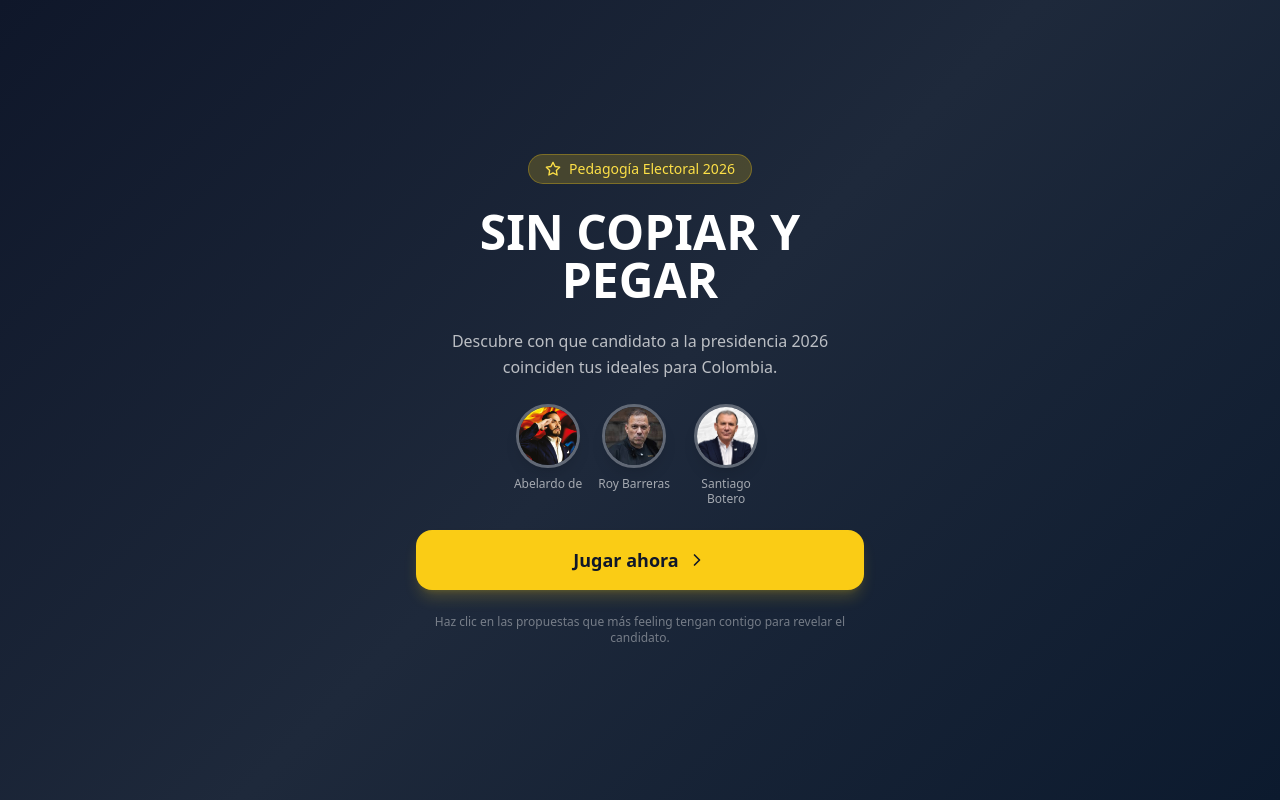
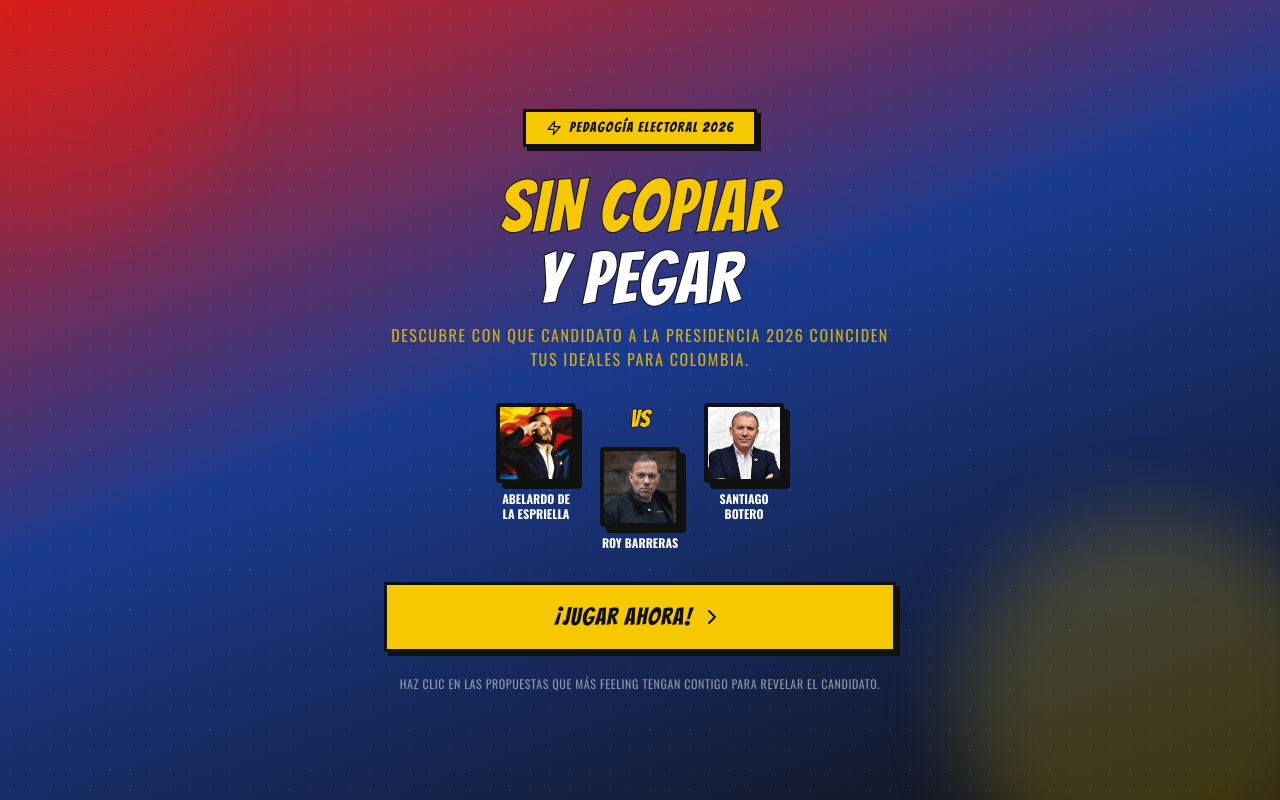
Before and after one commit to YeisonSuarez03/political-memory-game, a React (Vite) app: page / in a window 1280 px wide. Built offline with nearby package versions, Linux system fonts and the light colour scheme.

Commit message:
feat: Add comic style

```diff
--- a/index.html
+++ b/index.html
@@ -4,7 +4,10 @@
     <meta charset="UTF-8" />
     <link rel="icon" type="image/svg+xml" href="/vite.svg" />
     <meta name="viewport" content="width=device-width, initial-scale=1.0" />
-    <title>Political Proposal Memory Game</title>
+    <title>Sin Copiar y Pegar</title>
+    <link rel="preconnect" href="https://fonts.googleapis.com" />
+    <link rel="preconnect" href="https://fonts.gstatic.com" crossorigin />
+    <link href="https://fonts.googleapis.com/css2?family=Bangers&family=Oswald:wght@400;600;700&family=Nunito:wght@700;800;900&display=swap" rel="stylesheet" />
     <meta property="og:image" content="https://bolt.new/static/og_default.png" />
     <meta name="twitter:card" content="summary_large_image" />
     <meta name="twitter:image" content="https://bolt.new/static/og_default.png" />
--- a/src/App.tsx
+++ b/src/App.tsx
@@ -1,5 +1,5 @@
 import { useState, useCallback } from 'react';
-import { RefreshCw, Star, ChevronRight, Home, Heart, TrendingUp, Shield, BookOpen, Leaf, HelpCircle } from 'lucide-react';
+import { RefreshCw, ChevronRight, Home, Heart, TrendingUp, Shield, BookOpen, Leaf, HelpCircle, Zap } from 'lucide-react';
 import MemoryCard from './components/MemoryCard';
 import ScoreBoard from './components/ScoreBoard';
 import { CATEGORIES, CANDIDATES, type CategoryKey } from './gameData';
@@ -57,7 +57,6 @@ export default function App() {
   }, []);
 
   const resetGame = useCallback(() => {
-    // keep the same shuffled deck, but flip everything back and reset counters
     setFlipped([]);
     setScores({});
   }, []);
@@ -71,14 +70,12 @@ export default function App() {
     const isNowFlipped = flipped.includes(cardId);
 
     if (isNowFlipped) {
-      // unselect: remove flip and decrement score
       setFlipped((prev) => prev.filter((id) => id !== cardId));
       setScores((prev) => ({
         ...prev,
         [candidateId]: Math.max(0, (prev[candidateId] ?? 0) - 1),
       }));
     } else {
-      // select: flip and increment score
       setFlipped((prev) => [...prev, cardId]);
       setScores((prev) => ({
         ...prev,
@@ -93,42 +90,63 @@ export default function App() {
   // ── INTRO ─────────────────────────────────────────────────
   if (phase === 'intro') {
     return (
-      <div className="min-h-screen game-bg flex flex-col items-center justify-center p-6">
-        <div className="max-w-md w-full text-center space-y-6">
-          <div className="inline-flex items-center gap-2 bg-yellow-400/20 text-yellow-300 border border-yellow-400/30 rounded-full px-4 py-1 text-sm font-medium">
-            <Star className="w-4 h-4" />
+      <div className="min-h-screen game-bg flex flex-col items-center justify-center p-6 overflow-hidden">
+        {/* Background accent blobs */}
+        <div className="pointer-events-none fixed inset-0 overflow-hidden">
+          <div className="absolute -top-16 -left-16 w-72 h-72 rounded-full bg-comic-red opacity-30 blur-2xl" />
+          <div className="absolute -bottom-24 -right-16 w-96 h-96 rounded-full bg-comic-yellow opacity-20 blur-2xl" />
+        </div>
+
+        <div className="relative max-w-lg w-full text-center space-y-6">
+          {/* VS badge */}
+          <div className="inline-flex items-center gap-2 bg-comic-yellow text-comic-black font-bangers text-sm tracking-widest px-5 py-1.5 comic-panel uppercase">
+            <Zap className="w-4 h-4" />
             Pedagogía Electoral 2026
           </div>
-          <h1 className="text-4xl md:text-5xl font-black text-white leading-tight">
-            SIN COPIAR Y PEGAR
-          </h1>
-          <p className="text-white/70 text-base leading-relaxed">
-            Descubre con que candidato a la presidencia 2026 coinciden tus ideales para Colombia.
-          </p>
+
+          {/* Title */}
+          <div>
+            <h1 className="font-bangers text-6xl md:text-7xl text-comic-yellow text-stroke leading-none tracking-wide">
+              SIN COPIAR
+            </h1>
+            <h1 className="font-bangers text-6xl md:text-7xl text-white text-stroke leading-none tracking-wide">
+              Y PEGAR
+            </h1>
+            <p className="font-oswald text-comic-yellow/80 text-base mt-2 uppercase tracking-widest">
+              Descubre con que candidato a la presidencia 2026 coinciden tus ideales para Colombia.
+            </p>
+          </div>
 
           {/* Candidate preview */}
-          <div className="flex justify-center gap-4">
-            {CANDIDATES.map((c) => (
+          <div className="flex justify-center gap-6 py-2">
+            {CANDIDATES.map((c, i) => (
               <div key={c.id} className="flex flex-col items-center gap-2">
-                <div className="w-16 h-16 rounded-full overflow-hidden border-3 border-white/30 shadow-lg">
+                {i === 1 && (
+                  <span className="font-bangers text-comic-yellow text-2xl text-stroke-sm self-center mb-1 hidden sm:block">VS</span>
+                )}
+                <div className="w-20 h-20 overflow-hidden comic-panel-lg bg-comic-black"
+                  style={{ borderRadius: 4 }}>
                   <img src={c.image} alt={c.name} className="w-full h-full object-cover object-top" />
                 </div>
-                <span className="text-white/60 text-xs text-center max-w-[80px] leading-tight">
-                  {c.name.split(' ').slice(0, 2).join(' ')}
+                <span className="font-oswald font-bold text-white text-xs text-center max-w-[80px] leading-tight uppercase">
+                  {c.name}
                 </span>
               </div>
             ))}
           </div>
 
+          {/* CTA */}
           <button
             onClick={startGame}
-            className="w-full bg-yellow-400 hover:bg-yellow-300 text-slate-900 font-black text-lg py-4 rounded-2xl shadow-lg shadow-yellow-400/20 transition-all duration-200 active:scale-95 flex items-center justify-center gap-2"
+            className="comic-btn w-full bg-comic-yellow hover:bg-comic-yellow-dark text-comic-black font-bangers text-2xl py-4 tracking-widest flex items-center justify-center gap-2 uppercase"
           >
-            Jugar ahora
-            <ChevronRight className="w-5 h-5" />
+            ¡Jugar ahora!
+            <ChevronRight className="w-6 h-6" />
           </button>
 
-          <p className="text-white/40 text-xs">Haz clic en las propuestas que más feeling tengan contigo para revelar el candidato.</p>
+          <p className="font-oswald text-white/50 text-xs uppercase tracking-wider">
+            Haz clic en las propuestas que más feeling tengan contigo para revelar el candidato.
+          </p>
         </div>
       </div>
     );
@@ -138,29 +156,26 @@ export default function App() {
   return (
     <div className="min-h-screen game-bg flex flex-col">
       {/* Header */}
-      <header className="flex items-center justify-between px-4 py-3 bg-black/20 backdrop-blur-sm border-b border-white/10">
+      <header className="flex items-center justify-between px-4 py-2 bg-comic-black border-b-4 border-comic-yellow">
         <div className="flex items-center gap-3">
           <button
-            onClick={() => {
-              setPhase('intro');
-              resetGame();
-            }}
-            className="bg-white/5 hover:bg-white/10 text-white p-2 rounded-xl transition-all"
+            onClick={() => { setPhase('intro'); resetGame(); }}
+            className="comic-btn bg-comic-blue text-white p-2"
             aria-label="Inicio"
           >
             <Home className="w-4 h-4" />
           </button>
           <div>
-            <h1 className="text-white font-black text-lg leading-none">SIN COPIAR Y PEGAR</h1>
-            <p className="text-white/50 text-xs mt-0.5">Tu voto. Tus razones.</p>
+            <h1 className="font-bangers text-comic-yellow text-xl leading-none tracking-wider">SIN COPIAR Y PEGAR</h1>
+            <p className="font-oswald text-white/50 text-xs mt-0.5 uppercase tracking-widest">Tu voto. Tus razones.</p>
           </div>
         </div>
 
-        <div className="flex items-center gap-4">
-          <p className="text-white/60 text-sm">¿Tu voto sobrevivirá al algoritmo?</p>
+        <div className="flex items-center gap-3">
+          <p className="font-oswald text-white/60 text-sm hidden md:block uppercase tracking-wide">¿Tu voto sobrevivirá al algoritmo?</p>
           <button
             onClick={resetGame}
-            className="bg-white/10 hover:bg-white/20 text-white p-2 rounded-xl transition-all"
+            className="comic-btn bg-comic-red text-white p-2"
             aria-label="Reiniciar"
           >
             <RefreshCw className="w-4 h-4" />
@@ -168,10 +183,10 @@ export default function App() {
         </div>
       </header>
 
-      <div className="flex flex-col lg:flex-row flex-1 gap-6 px-8 py-6 mx-auto w-full justify-between">
+      <div className="flex flex-col lg:flex-row flex-1 gap-6 px-6 py-5 mx-auto w-full justify-between">
         {/* Grid */}
         <main className="w-full flex-1 flex items-start justify-center overflow-auto min-w-0">
-          <div className="overflow-hidden max-w-6xl grid grid-cols-1 sm:grid-cols-2 md:grid-cols-3 lg:grid-cols-5 gap-4 w-full max-w-[1400px] mx-auto">
+          <div className="overflow-hidden grid grid-cols-1 sm:grid-cols-2 md:grid-cols-3 lg:grid-cols-5 gap-4 w-full max-w-[1400px] mx-auto">
             {deck.map((card) => {
               const category = getCategoryForCard(card);
               const candidate = getCandidateForCard(card);
@@ -193,23 +208,26 @@ export default function App() {
           <ScoreBoard scores={scores} />
 
           {/* Category legend */}
-          <div className="bg-white/10 backdrop-blur-sm rounded-2xl p-4 border border-white/20">
-            <p className="text-white/60 text-xs uppercase tracking-wide font-medium mb-3">Categorías</p>
+          <div className="comic-panel bg-comic-black p-4" style={{ borderRadius: 4 }}>
+            <p className="font-bangers text-comic-yellow text-base tracking-widest uppercase mb-3">Categorías</p>
             <div className="space-y-2">
               {CATEGORIES.map((cat) => (
                 <div key={cat.key} className="flex items-center gap-2">
-                  <div className={`w-6 h-6 rounded-lg ${cat.color} flex items-center justify-center text-white`}>
+                  <div className={`w-7 h-7 ${cat.color} flex items-center justify-center text-white comic-panel shrink-0`}
+                    style={{ borderRadius: 3 }}>
                     {CAT_ICON_MAP[cat.icon] ?? <HelpCircle className="w-4 h-4" />}
                   </div>
-                  <span className="text-white/80 text-sm">{cat.label}</span>
+                  <span className="font-oswald text-white text-sm uppercase tracking-wide">{cat.label}</span>
                 </div>
               ))}
             </div>
           </div>
 
           {/* Instructions */}
-          <div className="bg-white/5 rounded-2xl p-3 border border-white/10">
-            <p className="text-white/50 text-xs leading-relaxed">Selecciona las propuestas que más feeling tengan contigo; el marcador mostrará cuántas seleccionaste por candidato.</p>
+          <div className="comic-panel bg-comic-blue/40 p-3" style={{ borderRadius: 4 }}>
+            <p className="font-oswald text-white/70 text-xs leading-relaxed uppercase tracking-wide">
+              Selecciona las propuestas que más feeling tengan contigo; el marcador mostrará cuántas seleccionaste por candidato.
+            </p>
           </div>
         </aside>
       </div>
@@ -218,9 +236,9 @@ export default function App() {
       <div className="fixed bottom-6 left-1/2 -translate-x-1/2">
         <button
           onClick={resetGame}
-          className="bg-yellow-400 hover:bg-yellow-300 text-slate-900 font-black px-6 py-3 rounded-full shadow-xl"
+          className="comic-btn bg-comic-yellow text-comic-black font-bangers text-xl px-8 py-3 tracking-widest uppercase"
         >
-          Reiniciar
+          ¡Reiniciar!
         </button>
       </div>
     </div>
--- a/src/gameData.ts
+++ b/src/gameData.ts
@@ -16,7 +16,8 @@ export interface Candidate {
   id: number;
   name: string;
   image: string; // path relative to /public
-  color: string; // accent color for candidate badge
+  color: string; // tailwind bg class
+  hex: string;   // raw hex for inline styles
   proposals: Record<CategoryKey, string>;
 }
 
@@ -65,7 +66,8 @@ export const CANDIDATES: Candidate[] = [
     id: 1,
     name: 'Abelardo de la Espriella',
     image: 'candidates/WhatsApp_Image_2026-05-24_at_7.04.46_PM.jpeg',
-    color: 'bg-red-700',
+    color: 'bg-[#F5C800]',
+    hex: '#F5C800',
     proposals: {
       salud:
         'Prioriza gestión eficiente, menos burocracia y acceso más rápido con participación del sector privado.',
@@ -83,7 +85,8 @@ export const CANDIDATES: Candidate[] = [
     id: 2,
     name: 'Roy Barreras',
     image: 'candidates/WhatsApp_Image_2026-05-24_at_7.05.34_PM.jpeg',
-    color: 'bg-sky-700',
+    color: 'bg-[#D91E18]',
+    hex: '#D91E18',
     proposals: {
       salud:
         'Mantener cobertura pero mejorar gestión, más prevención y fortalecer personal médico.',
@@ -101,7 +104,8 @@ export const CANDIDATES: Candidate[] = [
     id: 3,
     name: 'Santiago Botero',
     image: 'candidates/WhatsApp_Image_2026-05-24_at_7.06.20_PM.jpeg',
-    color: 'bg-orange-600',
+    color: 'bg-[#1A3A8F]',
+    hex: '#1A3A8F',
     proposals: {
       salud:
         'Enfatiza eficiencia del sistema, reducir trámites y enfoque de administración más austera.',
--- a/src/index.css
+++ b/src/index.css
@@ -2,10 +2,65 @@
 @tailwind components;
 @tailwind utilities;
 
+/* ── Comic base ─────────────────────────────────────────── */
+body {
+  font-family: 'Oswald', sans-serif;
+}
+
 /* ── Game background ────────────────────────────────────── */
 .game-bg {
-  background: linear-gradient(135deg, #0f172a 0%, #1e293b 50%, #0c1a2e 100%);
+  background-color: #1A3A8F;
+  background-image:
+    radial-gradient(circle, rgba(255,255,255,0.08) 1px, transparent 1px),
+    linear-gradient(160deg, #D91E18 0%, #1A3A8F 45%, #111111 100%);
+  background-size: 20px 20px, 100% 100%;
   background-attachment: fixed;
+}
+
+/* ── Comic text stroke ──────────────────────────────────── */
+.text-stroke {
+  -webkit-text-stroke: 2px #111111;
+  paint-order: stroke fill;
+}
+.text-stroke-sm {
+  -webkit-text-stroke: 1.5px #111111;
+  paint-order: stroke fill;
+}
+
+/* ── Starburst / explosion shape ────────────────────────── */
+.starburst {
+  clip-path: polygon(
+    50% 0%, 61% 35%, 98% 35%, 68% 57%, 79% 91%,
+    50% 70%, 21% 91%, 32% 57%, 2% 35%, 39% 35%
+  );
+}
+
+/* ── Comic panel border ─────────────────────────────────── */
+.comic-panel {
+  border: 3px solid #111111;
+  box-shadow: 4px 4px 0 #111111;
+}
+
+.comic-panel-lg {
+  border: 4px solid #111111;
+  box-shadow: 6px 6px 0 #111111;
+}
+
+/* ── Comic button ───────────────────────────────────────── */
+.comic-btn {
+  border: 3px solid #111111;
+  box-shadow: 4px 4px 0 #111111;
+  transition: all 0.1s ease;
+  font-family: 'Bangers', cursive;
+  letter-spacing: 0.05em;
+}
+.comic-btn:hover {
+  transform: translate(-2px, -2px);
+  box-shadow: 6px 6px 0 #111111;
+}
+.comic-btn:active {
+  transform: translate(2px, 2px);
+  box-shadow: 2px 2px 0 #111111;
 }
 
 /* ── Card 3D flip ───────────────────────────────────────── */
@@ -39,7 +94,8 @@
 }
 
 .card-face {
-  @apply absolute inset-0 rounded-2xl;
+  @apply absolute inset-0;
+  border-radius: 6px;
   backface-visibility: hidden;
   -webkit-backface-visibility: hidden;
 }
--- a/tailwind.config.js
+++ b/tailwind.config.js
@@ -2,7 +2,34 @@
 export default {
   content: ['./index.html', './src/**/*.{js,ts,jsx,tsx}'],
   theme: {
-    extend: {},
+    extend: {
+      fontFamily: {
+        bangers: ['Bangers', 'cursive'],
+        oswald: ['Oswald', 'sans-serif'],
+        nunito: ['Nunito', 'sans-serif'],
+      },
+      colors: {
+        comic: {
+          red:    '#D91E18',
+          'red-dark': '#A31510',
+          blue:   '#1A3A8F',
+          'blue-dark': '#102569',
+          yellow: '#F5C800',
+          'yellow-dark': '#C9A100',
+          black:  '#111111',
+          cream:  '#FFF9E6',
+          paper:  '#EDE8D0',
+        },
+      },
+      boxShadow: {
+        comic: '4px 4px 0px #111111',
+        'comic-lg': '6px 6px 0px #111111',
+        'comic-inset': 'inset 2px 2px 0px rgba(255,255,255,0.3)',
+      },
+      backgroundImage: {
+        'halftone': "radial-gradient(circle, rgba(0,0,0,0.15) 1px, transparent 1px)",
+      },
+    },
   },
   plugins: [],
 };
```
Also changed, not shown: src/components/MemoryCard.tsx (+82 -24 lines), src/components/ScoreBoard.tsx (+41 -17 lines).
